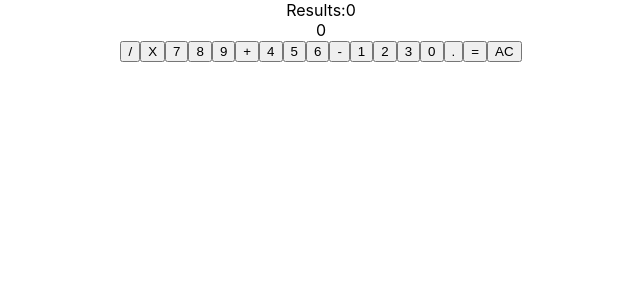
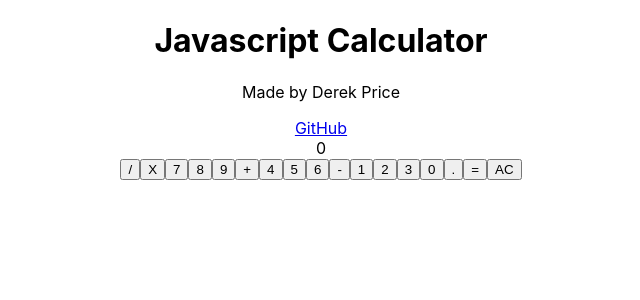
Before and after one commit to DerekPixel/javascript-calculator, a React (Create React App) app: page / in a window 1280 px wide. Shown: the top 300 px of the page, without its empty margins (319-959 px from the left). Built offline with nearby package versions, Linux system fonts and the light colour scheme; the HTML template or start-up script is replaced by a standard one.

Commit message:
added header and whatnot

```diff
--- a/src/App.jsx
+++ b/src/App.jsx
@@ -66,7 +66,6 @@ function App() {
       switch(operation) {
         case '+':
           var sum = firstNum + secondNum;
-          console.log(sum);
           setResults(sum);
           setInput(`${sum}${operationToSet}`);
           setPrevValue(`${sum}`);
@@ -174,7 +173,16 @@ function App() {
 
   return (
     <div className="App">
-      <Results results={results} />
+      <header>
+        <h1 className="title">Javascript Calculator</h1>
+        <div className="creds-div">
+          <p className="cred">Made by Derek Price</p>
+          <a className="cred" href="https://github.com/DerekPixel/javascript-calculator">GitHub</a>
+        </div>
+      </header>
+      <div className="calculator-container">
+        <div className='calculator'>
+          {/* <Results results={results} /> */}
           <Display input={input} />
           <Buttons
             handleNumber={event => handleNumber(event)}
@@ -183,6 +191,8 @@ function App() {
             handleClear={() => handleClear()}
           />
         </div>
+      </div>
+    </div>
   );
 }
 
```
Lines whose indentation alone changed are shown as unchanged.
